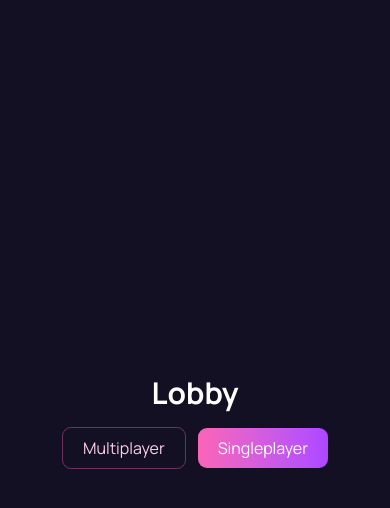
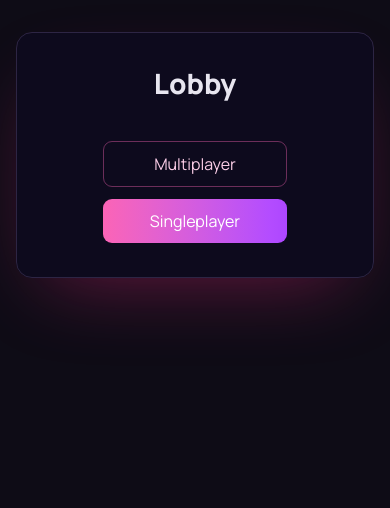
Before and after one commit to Adrjola/Code-Racer, a React (Vite) app in the folder frontend/: page /lobby in a window 390 px wide. Shown: the top 508 px of the page. Built offline with nearby package versions, Linux system fonts and the light colour scheme; no server answers.

Commit message:
refactor(frontend): make lobby page responsive with page-scale

```diff
--- a/frontend/src/features/lobby/components/LobbyModeButton.tsx
+++ b/frontend/src/features/lobby/components/LobbyModeButton.tsx
@@ -5,7 +5,7 @@ type LobbyModeButtonProps = {
 };
 
 const BASE_BUTTON_CLASSNAME =
-  'rounded-[9px] px-5 py-2 font-semibold transition focus-visible:outline-none focus-visible:ring-2 focus-visible:ring-pink-300/70';
+  'min-w-[184px] rounded-[9px] px-6 py-2.5 text-base font-semibold transition focus-visible:outline-none focus-visible:ring-2 focus-visible:ring-pink-300/70';
 
 const VARIANT_CLASSNAME: Record<LobbyModeButtonProps['variant'], string> = {
   primary:
--- a/frontend/src/features/lobby/components/LobbyPage.tsx
+++ b/frontend/src/features/lobby/components/LobbyPage.tsx
@@ -6,14 +6,22 @@ type LobbyPageProps = {
 
 export default function LobbyPage({ onOpenSolo }: LobbyPageProps) {
   return (
-    <main className="flex min-h-[100dvh] flex-col items-center justify-center gap-4 bg-[#121022] px-6 text-white">
-      <h1 className="text-3xl font-bold">Lobby</h1>
-      <div className="flex items-center gap-3">
-        <LobbyModeButton variant="secondary">Multiplayer</LobbyModeButton>
-        <LobbyModeButton onClick={onOpenSolo} variant="primary">
-          Singleplayer
-        </LobbyModeButton>
+    <div className="min-h-[100dvh] overflow-x-hidden bg-surface font-sans lg:h-[100dvh] lg:min-h-0 lg:w-screen lg:overflow-hidden">
+      <div className="min-h-[100dvh] lg:fixed lg:left-0 lg:top-0 lg:h-[1080px] lg:min-h-0 lg:w-[1920px] lg:origin-top-left lg:[transform:scale(var(--page-scale))]">
+        <main className="flex justify-center px-4 pb-6 pt-8 md:min-h-[100dvh] md:items-center md:px-[clamp(1rem,3vw,2.5rem)] md:pb-[clamp(1.75rem,5dvh,3.5rem)] md:pt-[clamp(5.5rem,10dvh,8rem)] lg:block lg:h-[1080px] lg:w-[1920px] lg:min-h-0 lg:p-0">
+          <section className="flex w-[min(100%,37.5625rem)] flex-col items-center rounded-[16px] border border-[#2D2544] bg-[#0E0A1F]/85 px-[clamp(1.25rem,3.8vw,2.8125rem)] py-[clamp(1.75rem,4dvh,2.75rem)] text-white shadow-[0_30px_80px_-30px_rgba(219,39,119,0.45)] lg:absolute lg:left-1/2 lg:top-[254px] lg:w-[601px] lg:-translate-x-1/2 lg:px-[45px] lg:py-[40px]">
+            <h1 className="text-center text-[clamp(1.75rem,1.35rem_+_1vw,2.5rem)] font-extrabold leading-[1.2] text-text-primary lg:text-[40px]">
+              Lobby
+            </h1>
+            <div className="mt-[clamp(1.75rem,4.8dvh,3.125rem)] flex flex-col items-center gap-3 lg:mt-[49px]">
+              <LobbyModeButton variant="secondary">Multiplayer</LobbyModeButton>
+              <LobbyModeButton onClick={onOpenSolo} variant="primary">
+                Singleplayer
+              </LobbyModeButton>
+            </div>
+          </section>
+        </main>
       </div>
-    </main>
+    </div>
   );
 }
```
